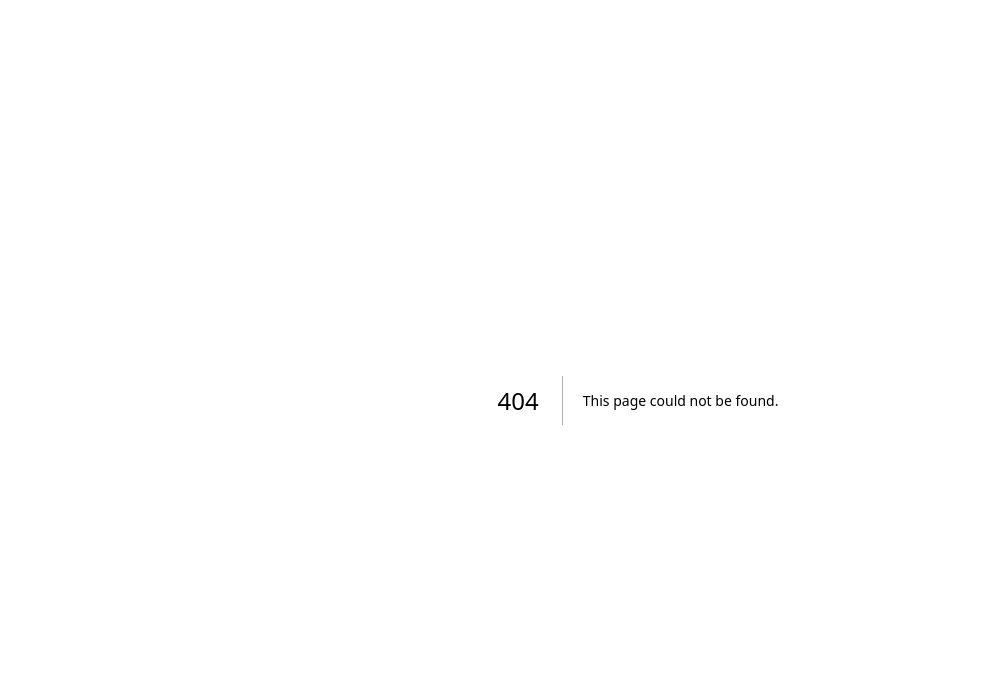
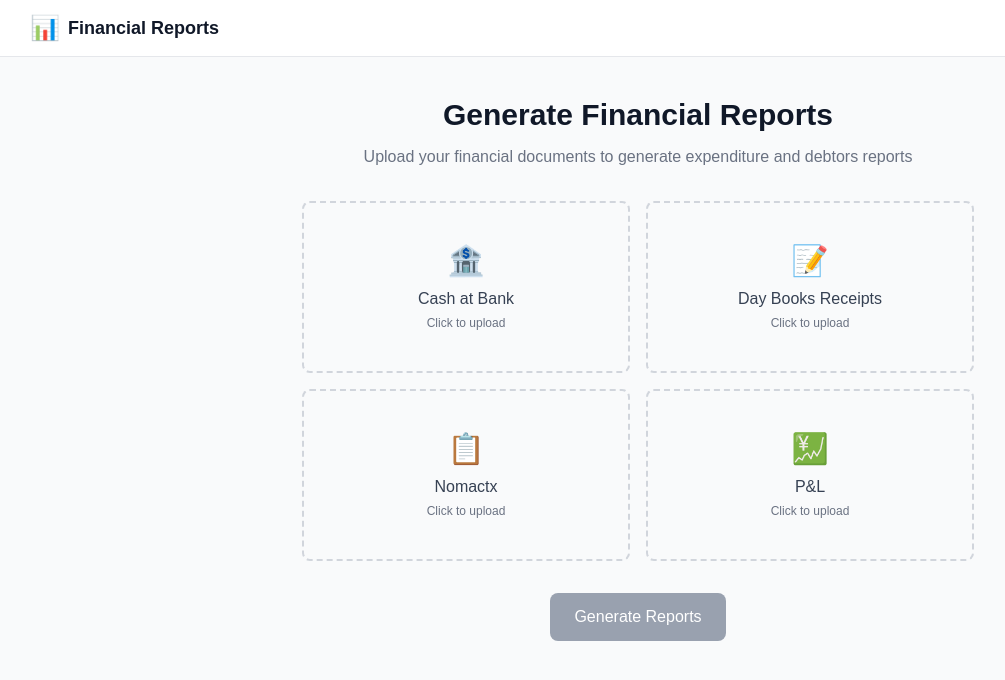
Before and after one commit to eonwilsun/cm-budget, a Next.js app: page /reports in a window 1280 px wide. Before the commit this address had no page. Shown: the top 680 px of the page, without its empty margins (2-1007 px from the left). Built offline with nearby package versions, Linux system fonts and the light colour scheme.

Commit message:
Add reports route

```diff
--- /dev/null
+++ b/app/reports/page.tsx
@@ -0,0 +1,5 @@
+import ReportsPage from "../components/ReportsPage";
+
+export default function ReportsRoute() {
+  return <ReportsPage />;
+}
```
